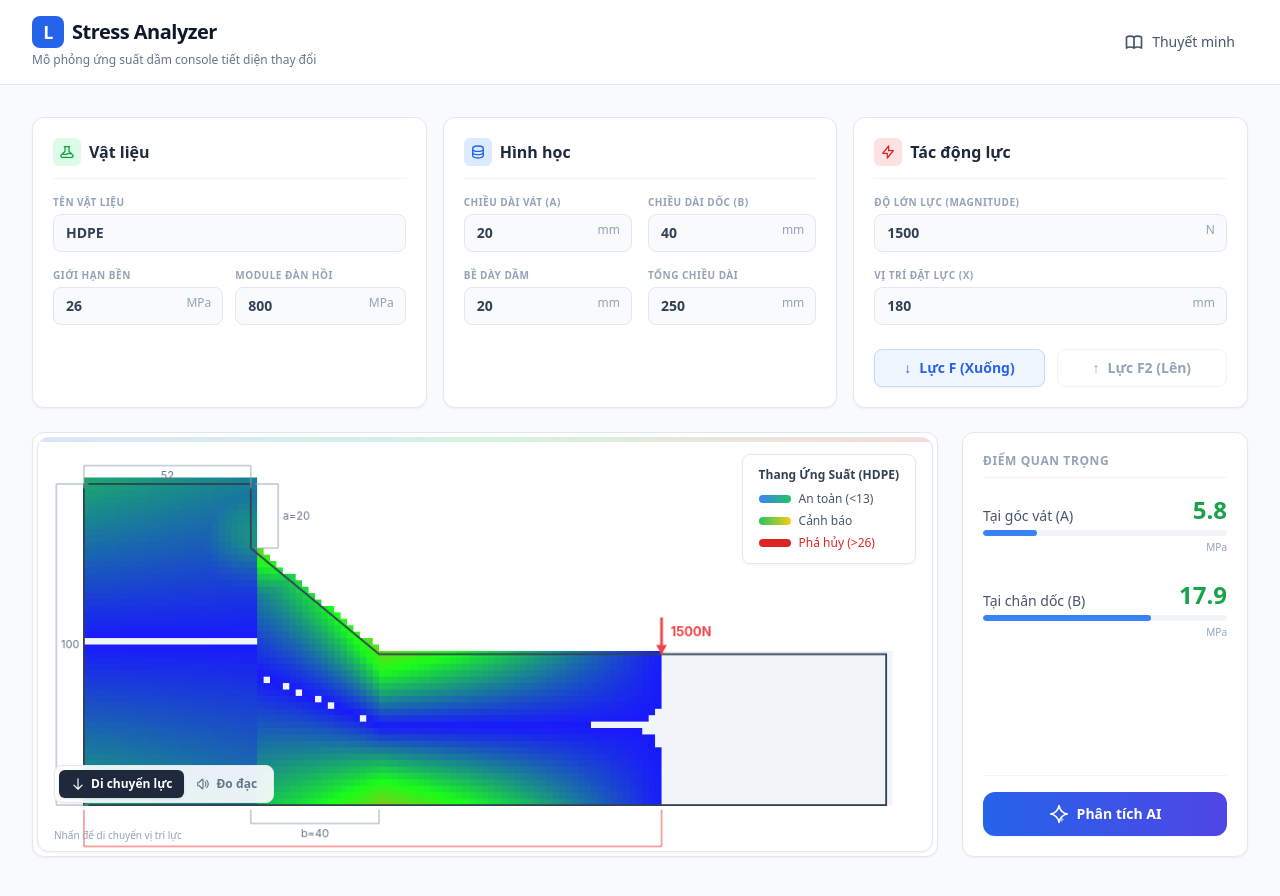
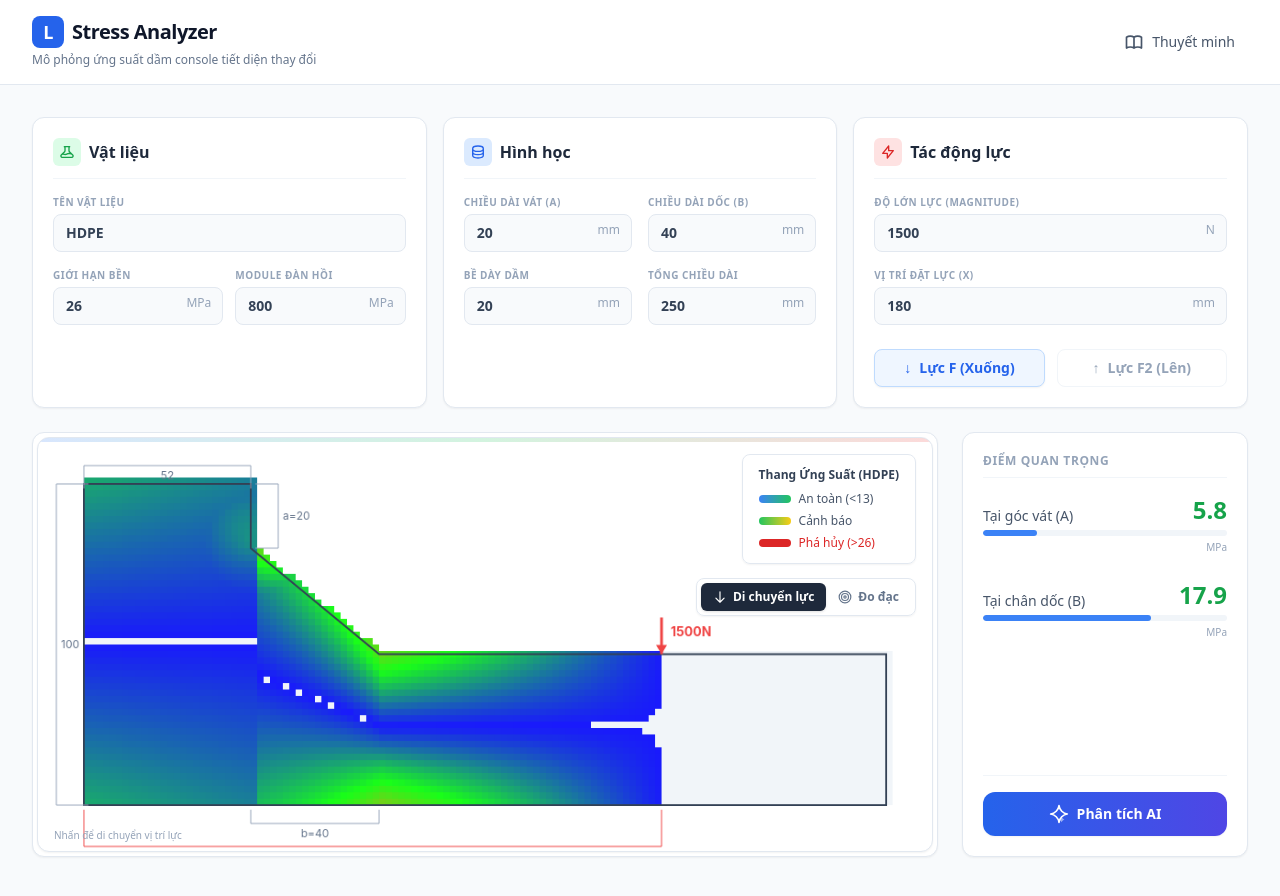
Before and after one commit to OceanHpCK/stress-analysis, a React (Vite) app: page / in a window 1280 px wide. Shown: the top 896 px of the page. Built offline with nearby package versions, Linux system fonts and the light colour scheme.

Commit message:
Move control buttons to right side and change speaker icon to target icon

```diff
--- a/components/SimulationCanvas.tsx
+++ b/components/SimulationCanvas.tsx
@@ -291,8 +291,8 @@ const SimulationCanvas: React.FC<Props> = ({ dimensions, force, material, onForc
     <div ref={containerRef} className="bg-white rounded-xl shadow-sm border border-slate-200 overflow-hidden relative group">
       <div className="absolute top-0 left-0 w-full h-1 bg-gradient-to-r from-blue-500 via-green-500 to-red-500 opacity-20"></div>
 
-      {/* Interaction Mode Controls - Di chuyển xuống dưới trái */}
-      <div className="absolute bottom-12 left-4 flex flex-col gap-2 z-10">
+      {/* Interaction Mode Controls - Bên phải, dưới thang ứng suất */}
+      <div className="absolute top-[140px] right-4 flex flex-col gap-2 z-10">
         <div className="flex bg-white/90 backdrop-blur rounded-lg p-1 border border-slate-200 shadow-sm">
           <button
             onClick={() => setMode('force')}
@@ -308,7 +308,9 @@ const SimulationCanvas: React.FC<Props> = ({ dimensions, force, material, onForc
             className={`px-3 py-1.5 text-xs font-bold rounded-md transition-all flex items-center gap-1.5 ${mode === 'measure' ? 'bg-blue-600 text-white shadow' : 'text-slate-500 hover:bg-slate-100'}`}
           >
             <svg className="w-3.5 h-3.5" fill="none" viewBox="0 0 24 24" stroke="currentColor">
-              <path strokeLinecap="round" strokeLinejoin="round" strokeWidth={2} d="M15.536 8.464a5 5 0 010 7.072m2.828-9.9a9 9 0 010 12.728M5.586 15H4a1 1 0 01-1-1v-4a1 1 0 011-1h1.586l4.707-4.707C10.923 3.663 12 4.109 12 5v14c0 .891-1.077 1.337-1.707.707L5.586 15z" />
+              <circle cx="12" cy="12" r="10" strokeWidth={2} />
+              <circle cx="12" cy="12" r="6" strokeWidth={2} />
+              <circle cx="12" cy="12" r="2" strokeWidth={2} />
             </svg>
             Đo đạc
           </button>
@@ -317,7 +319,7 @@ const SimulationCanvas: React.FC<Props> = ({ dimensions, force, material, onForc
         {pinnedPoints.length > 0 && (
           <button
             onClick={() => setPinnedPoints([])}
-            className="self-start px-3 py-1.5 bg-white/90 backdrop-blur border border-slate-200 shadow-sm rounded-lg text-xs font-medium text-red-600 hover:bg-red-50 transition-colors"
+            className="self-end px-3 py-1.5 bg-white/90 backdrop-blur border border-slate-200 shadow-sm rounded-lg text-xs font-medium text-red-600 hover:bg-red-50 transition-colors"
           >
             Xóa điểm ({pinnedPoints.length})
           </button>
```
